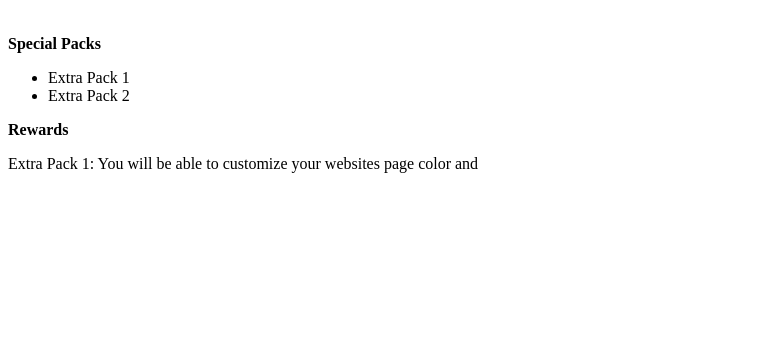
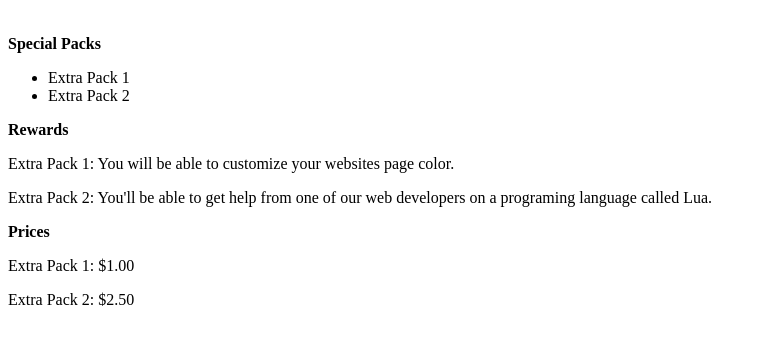
Before and after one commit to ManuelGondres/PricePage, a plain HTML site: page Index.html in a window 1280 px wide. Shown: the part 79-424 px from the top of the page, without its empty margins (0-762 px from the left). Drawn offline with Linux system fonts and the light colour scheme.

Commit message:
Update Index.html

```diff
--- a/Index.html
+++ b/Index.html
@@ -12,7 +12,12 @@
     </ul>
 
     <p> <Strong> Rewards </Strong> <br>
-    <p> Extra Pack 1: You will be able to customize your websites page color and </p>
+    <p> Extra Pack 1: You will be able to customize your websites page color. <br>
+    <p> Extra Pack 2: You'll be able to get help from one of our web developers on a programing language called Lua. <br>
+
+    <p> <Strong> Prices </Strong> <br>
+    <p> Extra Pack 1: $1.00 <br>
+    <p> Extra Pack 2: $2.50 <br>
 
     <body>
     </body>
```
